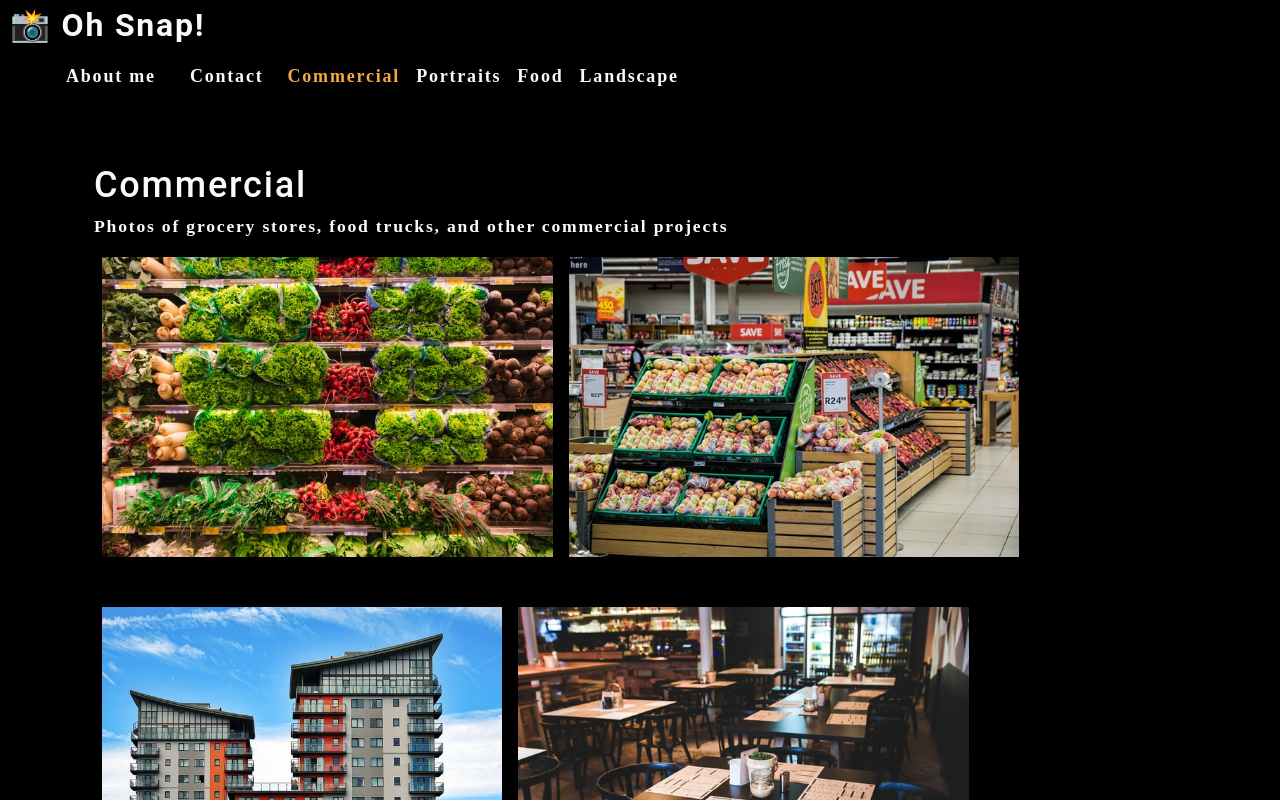
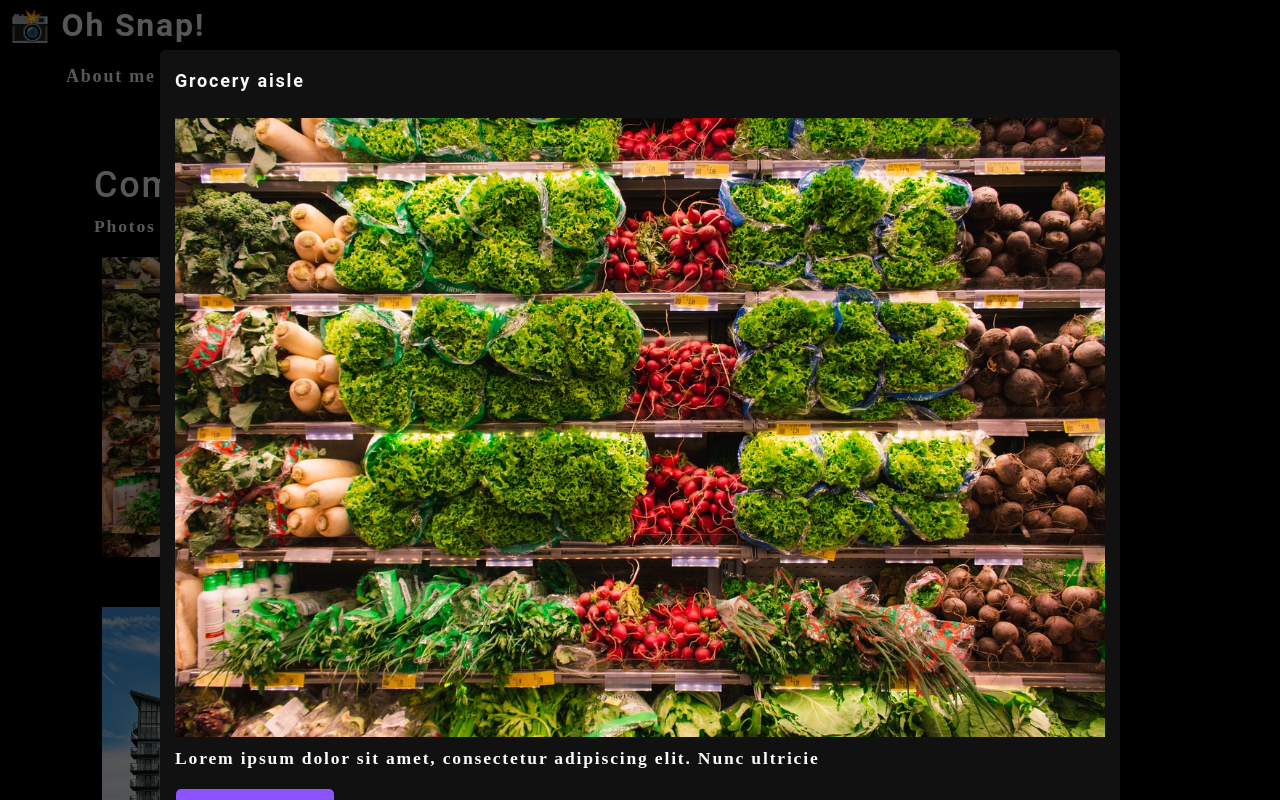
Before and after one commit to Dkunk7/photo-port, a React (Create React App) app: page / in a window 1280 px wide. Both pictures are taken after a click on the picture 327 px from the left and 406 px from the top of the page. Shown: the top 800 px of the page. Built offline with nearby package versions, Linux system fonts and the light colour scheme.

Commit message:
modal opens with correct data when image is clicked

```diff
--- /dev/null
+++ b/src/components/Modal/index.js
@@ -0,0 +1,18 @@
+import React from 'react';
+
+function Modal({ currentPhoto }) {
+    const {name, category, description, index} = currentPhoto;
+
+    return (
+        <div className = "modalBackdrop">
+            <div className = "modalContainer">
+                <h3 className = "modalTitle">{name}</h3>
+                <img src = {require(`../../assets/large/${category}/${index}.jpg`).default} alt = "current category" />
+                <p>{description}</p>
+                <button type = "button">Close this modal</button>
+            </div>
+        </div>
+    );
+}
+
+export default Modal;
--- a/src/components/PhotoList/index.js
+++ b/src/components/PhotoList/index.js
@@ -1,5 +1,5 @@
 import React, { useState } from 'react';
-// import Modal from '../Modal';
+import Modal from '../Modal';
 
 const PhotoList = ({ category }) => {
 
@@ -103,14 +103,25 @@
 
     const currentPhotos = photos.filter((photo) => photo.category === category);
 
+    const [currentPhoto, setCurrentPhoto] = useState();
+
+    const [isModalOpen, setIsModalOpen] = useState(false)
+
+    const toggleModal = (image, i) => {
+        setCurrentPhoto({...image, index: i})
+        setIsModalOpen(true);
+    }
+
     return (
         <div>
+            {isModalOpen && <Modal currentPhoto = {currentPhoto}/>} {/* Modal opens if isModalOpen is true */}
             <div className = "flex-row">
                 {currentPhotos.map((image, i) => (
                     <img
                         src = {require(`../../assets/small/${category}/${i}.jpg`).default}
                         alt = {image.name}
                         className = "img-thumbnail mx-1"
+                        onClick = {() => toggleModal(image, i)}
                         key = {image.name}
                     />
                 ))}
```
